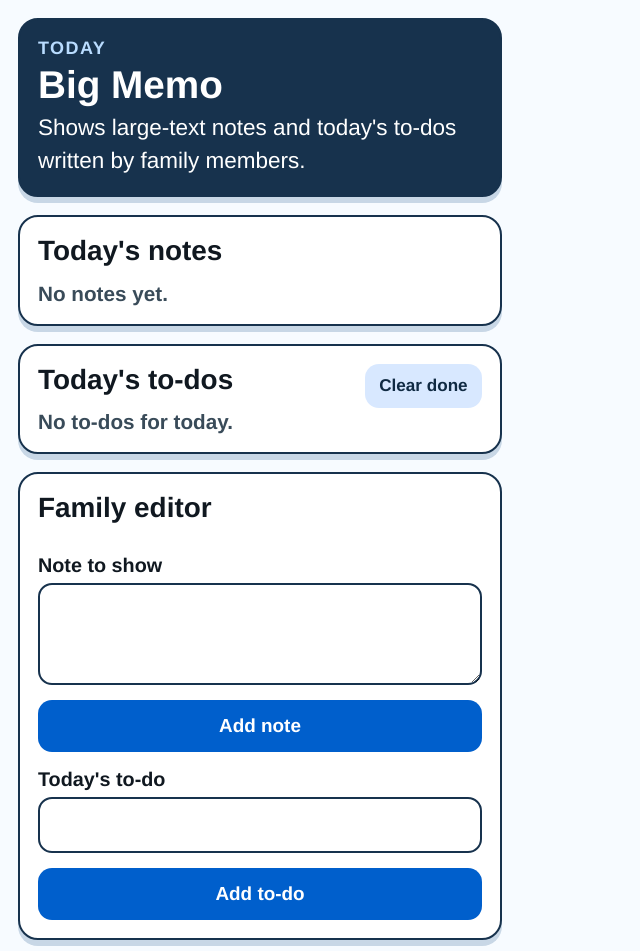
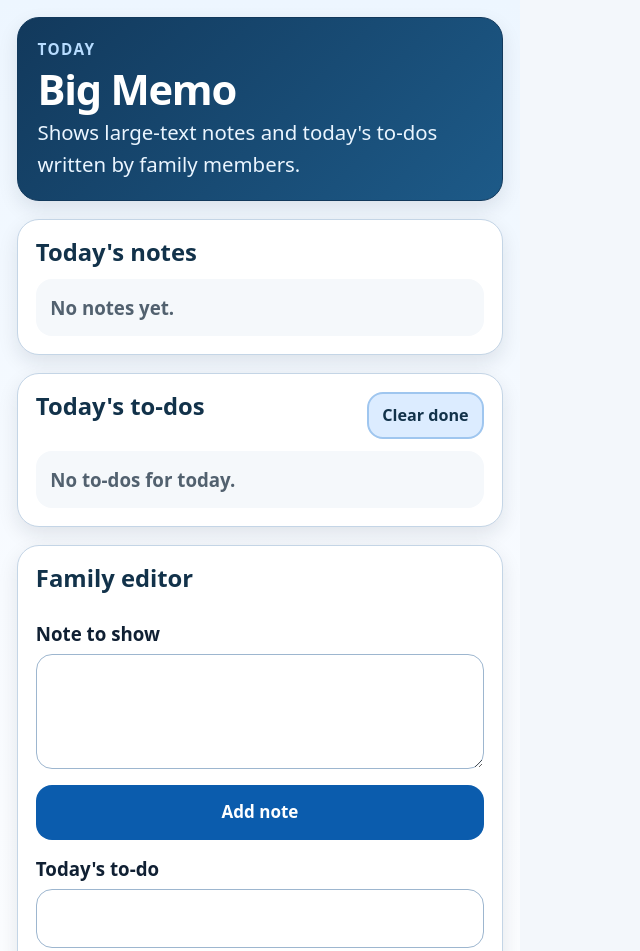
Before and after one commit to tabisurushosai/big-memo, a website built with Vite: page index.html in a window 1280 px wide. Shown: the top 951 px of the page, without its empty margins (0-640 px from the left). Built offline with nearby package versions, Linux system fonts and the light colour scheme; some packages are replaced by stand-ins of ours.

Commit message:
Improve memo UI readability (#2)
Co-authored-by: Cursor Agent <cursoragent@cursor.com>
Co-authored-by: tabisurushosai <tabisurushosai@users.noreply.github.com>

```diff
--- a/src/i18n.ts
+++ b/src/i18n.ts
@@ -16,6 +16,9 @@ type MessageKey =
   | "delete"
   | "emptyNotes"
   | "emptyTodos"
+  | "loading"
+  | "loadError"
+  | "completedStatus"
   | "markDone"
   | "markUndone"
   | "clearDone"
@@ -47,6 +50,9 @@ const messages: Record<LocaleCode, Record<MessageKey, string>> = {
     delete: "削除",
     emptyNotes: "まだメモはありません。",
     emptyTodos: "今日のやることはありません。",
+    loading: "読み込み中です。",
+    loadError: "読み込みに失敗しました。",
+    completedStatus: "完了",
     markDone: "できた",
     markUndone: "戻す",
     clearDone: "できた項目を消す",
@@ -77,6 +83,9 @@ const messages: Record<LocaleCode, Record<MessageKey, string>> = {
     delete: "Delete",
     emptyNotes: "No notes yet.",
     emptyTodos: "No to-dos for today.",
+    loading: "Loading.",
+    loadError: "Could not load.",
+    completedStatus: "Done",
     markDone: "Done",
     markUndone: "Undo",
     clearDone: "Clear done",
--- a/src/main.ts
+++ b/src/main.ts
@@ -30,8 +30,36 @@ let editingNoteId: string | null = null;
 let editingTodoId: string | null = null;
 
 async function initialize() {
+  renderLoading();
   data = await repository.load();
   render();
+}
+
+function renderLoading() {
+  if (!app) {
+    return;
+  }
+
+  app.innerHTML = `
+    <section class="panel status-panel" aria-busy="true">
+      <p class="eyebrow">${t("appTitle")}</p>
+      <p class="empty">${t("loading")}</p>
+    </section>
+  `;
+}
+
+function renderError(error: unknown) {
+  if (!app) {
+    return;
+  }
+
+  app.innerHTML = `
+    <section class="panel status-panel" role="alert">
+      <p class="eyebrow">${t("appTitle")}</p>
+      <h1>${t("loadError")}</h1>
+      <p class="empty">${escapeHtml(String(error))}</p>
+    </section>
+  `;
 }
 
 function render() {
@@ -41,6 +69,7 @@ function render() {
 
   const todayTodos = getTodaysTodos(data);
   const trialStatus = getTrialStatus(data.premium);
+  const completedTodoCount = todayTodos.filter((todo) => todo.done).length;
 
   app.innerHTML = `
     <section class="hero">
@@ -59,7 +88,7 @@ function render() {
     <section class="panel" aria-labelledby="todos-heading">
       <div class="section-header">
         <h2 id="todos-heading">${t("todosTitle")}</h2>
-        <button class="secondary small" data-action="clear-done">${t("clearDone")}</button>
+        <button class="secondary small" data-action="clear-done" ${completedTodoCount === 0 ? "disabled" : ""}>${t("clearDone")}</button>
       </div>
       <div class="stack" data-todos></div>
     </section>
@@ -162,10 +191,13 @@ function renderTodo(todo: Todo): string {
   const doneClass = todo.done ? "done" : "";
   return `
     <article class="card todo-card ${doneClass}">
-      <button class="check-button" data-action="toggle-todo" data-id="${escapeHtml(todo.id)}">
+      <button class="check-button" data-action="toggle-todo" data-id="${escapeHtml(todo.id)}" aria-pressed="${todo.done}">
         ${todo.done ? t("markUndone") : t("markDone")}
       </button>
-      <p class="large-text">${escapeHtml(todo.text)}</p>
+      <div class="todo-content">
+        ${todo.done ? `<span class="status-badge">${t("completedStatus")}</span>` : ""}
+        <p class="large-text">${escapeHtml(todo.text)}</p>
+      </div>
       <div class="actions">
         <button class="secondary" data-action="edit-todo" data-id="${escapeHtml(todo.id)}">${t("edit")}</button>
         <button class="danger" data-action="delete-todo" data-id="${escapeHtml(todo.id)}">${t("delete")}</button>
@@ -276,7 +308,5 @@ function cssEscape(value: string): string {
 }
 
 initialize().catch((error) => {
-  if (app) {
-    app.innerHTML = `<p class="empty">${escapeHtml(String(error))}</p>`;
-  }
+  renderError(error);
 });
--- a/src/styles.css
+++ b/src/styles.css
@@ -1,13 +1,18 @@
 :root {
-  color: #101820;
-  background: #f7fbff;
+  color: #102033;
+  background: #f3f7fb;
   font-family:
+    system-ui,
+    -apple-system,
+    BlinkMacSystemFont,
+    "Segoe UI",
     "Helvetica Neue",
     Arial,
     "Hiragino Kaku Gothic ProN",
     "Yu Gothic",
     sans-serif;
-  font-size: 18px;
+  font-size: 17px;
+  line-height: 1.5;
 }
 
 * {
@@ -15,10 +20,11 @@
 }
 
 body {
-  min-width: 390px;
-  max-width: 520px;
+  min-width: 320px;
+  width: min(100vw, 520px);
   margin: 0;
-  background: #f7fbff;
+  background:
+    linear-gradient(180deg, #edf6ff 0%, #f8fbff 42%, #ffffff 100%);
 }
 
 button,
@@ -29,30 +35,37 @@ textarea {
 
 button {
   min-height: 52px;
-  border: 0;
-  border-radius: 14px;
+  border: 2px solid transparent;
+  border-radius: 16px;
   padding: 0.75rem 1rem;
   color: #ffffff;
-  background: #005fcc;
-  font-size: 1.05rem;
+  background: #0b5cad;
+  font-size: 1rem;
   font-weight: 800;
   cursor: pointer;
+}
+
+button:disabled {
+  color: #52616f;
+  background: #d7e0ea;
+  cursor: not-allowed;
 }
 
 button:focus-visible,
 input:focus-visible,
 textarea:focus-visible {
-  outline: 4px solid #ffbf47;
+  outline: 4px solid #ffcc4d;
   outline-offset: 3px;
 }
 
 button.secondary {
-  color: #102a43;
-  background: #d8e8ff;
+  color: #12324a;
+  background: #dcecff;
+  border-color: #9fc6ef;
 }
 
 button.danger {
-  background: #a6192e;
+  background: #a32635;
 }
 
 button.small {
@@ -63,34 +76,46 @@ button.small {
 
 #app {
   display: grid;
-  gap: 1rem;
+  gap: 1.05rem;
   padding: 1rem;
 }
 
 .hero,
 .panel {
-  border: 2px solid #17324d;
-  border-radius: 20px;
+  border: 1px solid #c4d5e6;
+  border-radius: 22px;
   background: #ffffff;
-  box-shadow: 0 6px 0 #c8d7e6;
+  box-shadow: 0 8px 20px rgb(16 32 51 / 10%);
 }
 
 .hero {
-  padding: 1rem;
+  padding: 1.15rem;
   color: #ffffff;
-  background: #17324d;
+  background: linear-gradient(135deg, #12395c 0%, #1d5a88 100%);
+  border-color: #12395c;
 }
 
 .panel {
-  padding: 1rem;
+  padding: 1.05rem;
+}
+
+.status-panel {
+  display: grid;
+  gap: 0.6rem;
+  min-height: 9rem;
+  align-content: center;
+}
+
+.status-panel .eyebrow {
+  color: #52616f;
 }
 
 .eyebrow {
   margin: 0 0 0.35rem;
-  color: #b9dcff;
-  font-size: 1rem;
+  color: #b7dcff;
+  font-size: 0.9rem;
   font-weight: 800;
-  letter-spacing: 0.08em;
+  letter-spacing: 0.09em;
   text-transform: uppercase;
 }
 
@@ -102,44 +127,53 @@ p {
 
 h1 {
   margin-bottom: 0.35rem;
-  font-size: 2.15rem;
-  line-height: 1.05;
+  font-size: clamp(2rem, 9vw, 2.45rem);
+  line-height: 1.08;
+  letter-spacing: -0.03em;
 }
 
 h2 {
-  margin-bottom: 0.8rem;
-  font-size: 1.55rem;
+  margin-bottom: 0.75rem;
+  color: #12324a;
+  font-size: 1.4rem;
+  line-height: 1.2;
 }
 
 .subtitle,
 .large-text {
-  font-size: 1.25rem;
-  line-height: 1.45;
+  font-size: 1.2rem;
+  line-height: 1.55;
 }
 
 .subtitle {
   margin-bottom: 0;
+  color: #eaf5ff;
 }
 
 .stack {
   display: grid;
-  gap: 0.8rem;
+  gap: 0.75rem;
 }
 
 .section-header {
   display: flex;
-  align-items: start;
+  align-items: flex-start;
   justify-content: space-between;
   gap: 0.75rem;
+  margin-bottom: 0.75rem;
+}
+
+.section-header h2 {
+  margin-bottom: 0;
 }
 
 .card {
   display: grid;
-  gap: 0.75rem;
-  border: 2px solid #255f99;
-  border-radius: 16px;
-  padding: 0.9rem;
-  background: #eef6ff;
+  gap: 0.85rem;
+  border: 1px solid #b8d0e8;
+  border-radius: 18px;
+  padding: 0.95rem;
+  background: #f2f8ff;
 }
 
 .todo-card {
@@ -147,15 +181,32 @@ h2 {
 }
 
 .todo-card.done {
-  background: #ecf8ee;
+  border-color: #9fd0af;
+  background: #eef8f0;
 }
 
 .todo-card.done .large-text {
+  color: #486052;
   text-decoration: line-through;
 }
 
 .check-button {
-  background: #087443;
+  background: #0b7042;
+}
+
+.todo-content {
+  display: grid;
+  gap: 0.45rem;
+}
+
+.status-badge {
+  justify-self: start;
+  border-radius: 999px;
+  padding: 0.25rem 0.6rem;
+  color: #144727;
+  background: #ccebd4;
+  font-size: 0.85rem;
+  font-weight: 900;
 }
 
 .actions {
@@ -166,7 +217,7 @@ h2 {
 
 .editor {
   display: grid;
-  gap: 0.85rem;
+  gap: 0.9rem;
 }
 
 label {
@@ -180,10 +231,10 @@ input,
 textarea,
 .edit-field {
   width: 100%;
-  border: 2px solid #17324d;
-  border-radius: 14px;
-  padding: 0.8rem;
-  color: #101820;
+  border: 1px solid #9db6cf;
+  border-radius: 16px;
+  padding: 0.85rem;
+  color: #102033;
   background: #ffffff;
   font-size: 1.1rem;
 }
@@ -194,17 +245,21 @@ textarea {
 
 .empty,
 .quiet {
-  color: #394b59;
+  color: #52616f;
 }
 
 .empty {
   margin-bottom: 0;
-  font-size: 1.15rem;
+  border-radius: 16px;
+  padding: 0.85rem;
+  background: #f5f8fb;
+  font-size: 1.1rem;
   font-weight: 800;
 }
 
 .premium {
-  background: #fff8e5;
+  border-color: #e7d6a5;
+  background: #fff9e8;
 }
 
 .price {
@@ -212,7 +267,7 @@ textarea {
   margin-bottom: 0.5rem;
   border-radius: 999px;
   padding: 0.35rem 0.7rem;
-  color: #17324d;
-  background: #ffdf80;
+  color: #4a3100;
+  background: #ffe39a;
   font-weight: 900;
 }
```
